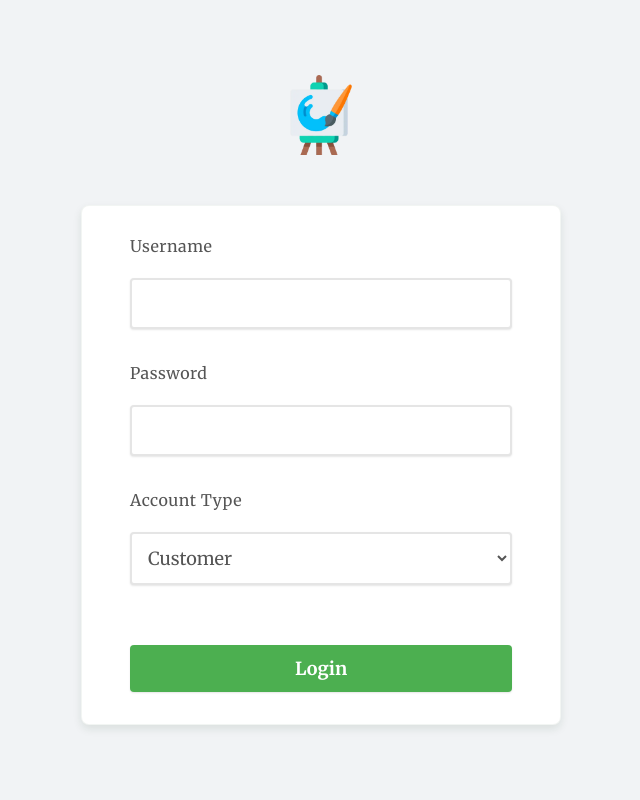
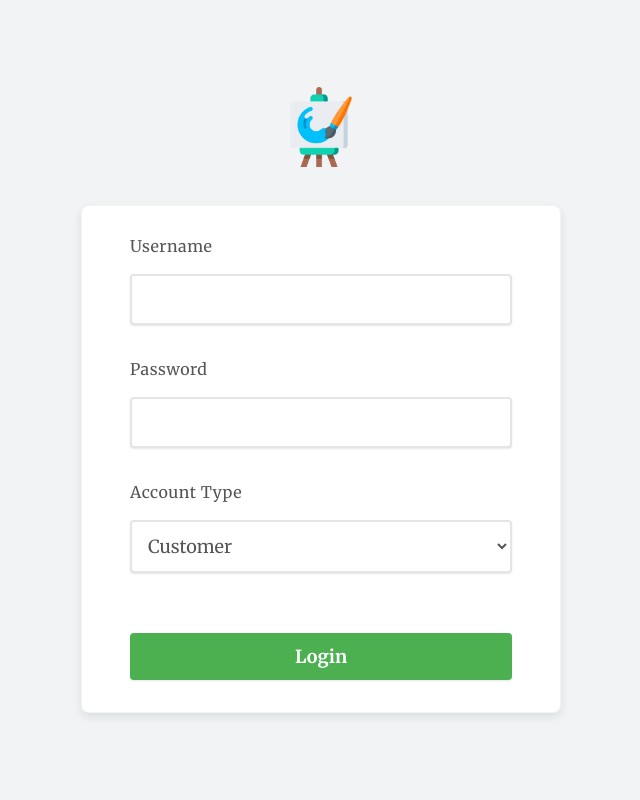
Before and after one commit to coxde/artisan_canvas, a PHP site: page /pages/login.html in a window 1280 px wide. Shown: the whole page, without its empty margins (319-959 px from the left). Run offline with PHP 8.4, Linux system fonts and the light colour scheme; some web fonts are replaced.

Commit message:
fix: add link for login logo and adjust spacing

```diff
--- a/css/style.css
+++ b/css/style.css
@@ -837,7 +837,7 @@
 
 .login__grid {
     display: grid;
-    gap: 4.8rem;
+    gap: 3.6rem;
 }
 
 .login__logo {
@@ -872,7 +872,7 @@
     width: 100%;
     display: flex;
     flex-direction: column;
-    gap: 1.2rem;
+    gap: 0.8rem;
 }
 
 .login__box label {
--- a/pages/login.html
+++ b/pages/login.html
@@ -30,6 +30,7 @@
             <section class="section-login-grid">
                 <div class="container login__grid">
                     <div class="container login__logo">
+                        <a href="../index.html">
                             <picture>
                                 <!-- Credit: https://www.flaticon.com/free-icon/canvas_3419350 -->
                                 <source
@@ -45,6 +46,7 @@
                                     loading="lazy"
                                 />
                             </picture>
+                        </a>
                     </div>
 
                     <div class="container login__box">
```
Lines whose indentation alone changed are shown as unchanged.
